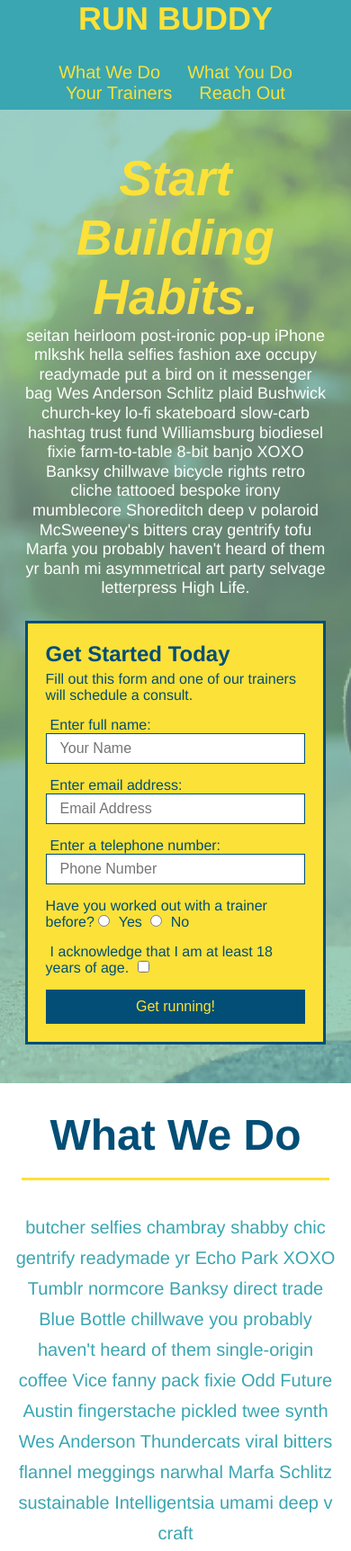
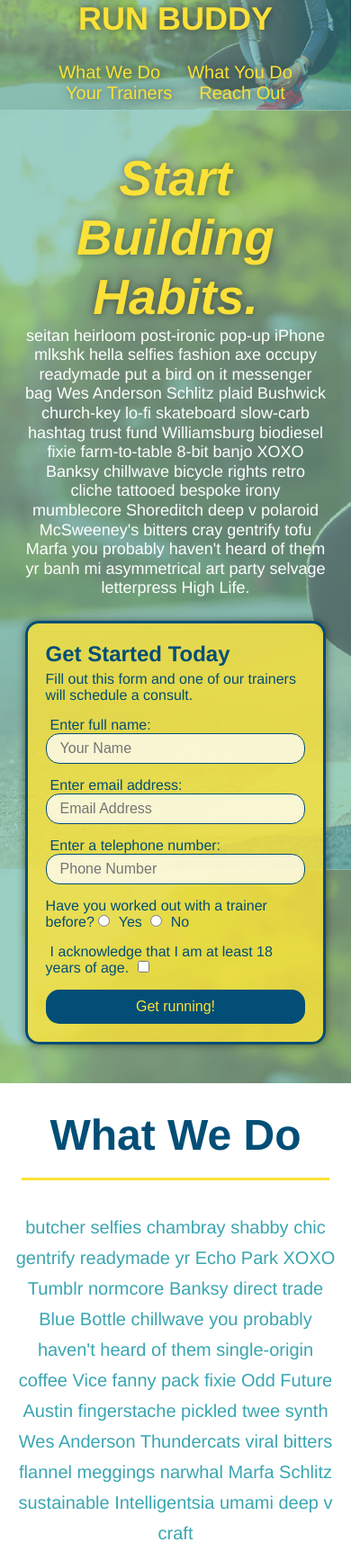
Before and after one commit to JaxsonConnors/run-buddy, a plain HTML site: page index.html in a window 390 px wide. Shown: the top 1724 px of the page at 90% size. Drawn offline with Linux system fonts and the light colour scheme.

Commit message:
css enhancments and optimizations

```diff
--- a/assets/css/style.css
+++ b/assets/css/style.css
@@ -18,6 +18,14 @@
     display: flex;
     justify-content: space-between;
     flex-wrap: wrap;
+    position: -webkit-sticky;
+    position: sticky;
+    top: 0;
+    background-image: url('../images/hero-bg.jpg');
+    background-size: cover;
+    background-position: center;
+    background-attachment: fixed;
+    background-position: 80%;
   }
 
   header h1 {
@@ -25,6 +33,7 @@
     margin: 0;
     font-size: 36px;
     color: #fce138;
+    text-shadow: 0 0 10px rgba(0, 0, 0, 0.5);
   }
 
   header a {
@@ -42,12 +51,20 @@
     justify-content: space-between;
     align-items: center;
     list-style: none;
+    text-shadow: 0 0 10px rgba(0, 0, 0, 0.5);
   }
 
   header nav ul li a {
     padding: 10px 15px;
     font-weight: lighter;
     font-size: 1.55vw;
+  }
+
+  header nav ul li a:hover {
+    background: #fce138;
+    color: #024e76;
+    border-radius: 15%;
+    text-shadow: none;
   }
 
   /* HEADER / NAVBAR STYLES END */
@@ -94,6 +111,8 @@
     justify-content: center;
     flex-wrap: wrap;
     align-items: flex-start;
+    background-attachment: fixed;
+    background-position: 80%;
   }
 
   .hero-cta {
@@ -109,15 +128,18 @@
     font-style: italic;
     font-size: 55px;
     color: #fce138;
+    text-shadow: 0 0 10px rgba(0, 0, 0, 0.5);
   }
 
   .hero-form {
     border: 3px solid #024e76;
-    background-color: #fce138;
+    background-color: rgba(252, 225, 56, 0.8);
     padding: 20px;
     color: #024e76;
     width: 40%;
     margin: 3.5%;
+    box-shadow: 0 0 10px rgba(0, 0, 0, 0.5);
+    border-radius: 15px;
   }
 
   .hero-form h3 {
@@ -136,6 +158,13 @@
     color: #024e76;
     width: 100%;
     margin-bottom: 15px;
+    border-radius: 15px;
+    background-color: rgba(255, 255, 255, 0.75);
+  }
+
+  .form-input:focus {
+      background-color: rgba(255, 255, 255, 1);
+      outline: none;
   }
 
   .hero-form label {
@@ -148,6 +177,11 @@
     border: none;
     padding: 10px 20px;
     font-size: 16px;
+    border-radius: 15px;
+  }
+
+  .hero-form button:hover {
+      background-color: #39a6b2;
   }
   /* HERO STYLES END */
 
@@ -194,7 +228,6 @@
     margin: 50px auto;
     padding-bottom: 50px;
     width: 80%;
-    border-bottom: 1px solid #39a6b2;
     display: flex;
     flex-wrap: wrap;
     align-items: center;
@@ -236,6 +269,10 @@
     font-size: 26px;
     line-height: 1.5;
     color: #024e76;
+  }
+
+  .step:not(:last-child) {
+    border-bottom: 1px solid #39a6b2;
   }
 
   /* WHAT YOU DO STYLES END */
@@ -329,6 +366,13 @@
     width: 100%;
     margin-bottom: 15px;
     margin-top: 5px;
+    border-radius: 15px;
+    background-color: rgba(255, 255, 255, 0.75);
+  }
+
+  .contact-form input, .contact-form textarea:focus {
+      background-color: rgba(255, 255, 255, 1);
+      outline: none;
   }
 
   .contact-form button {
@@ -339,6 +383,12 @@
     text-align: center;
     padding: 15px 0;
     font-size: 16px;
+    border-radius: 15px;
+  }
+
+  .contact-form button:hover {
+      color: #fce138;
+      background: #39a6b2;
   }
 
   .contact-info a {
@@ -367,6 +417,7 @@
       header {
           padding: 0;
           justify-content: center;
+          position: relative;
       }
 
       header h1 {
```
